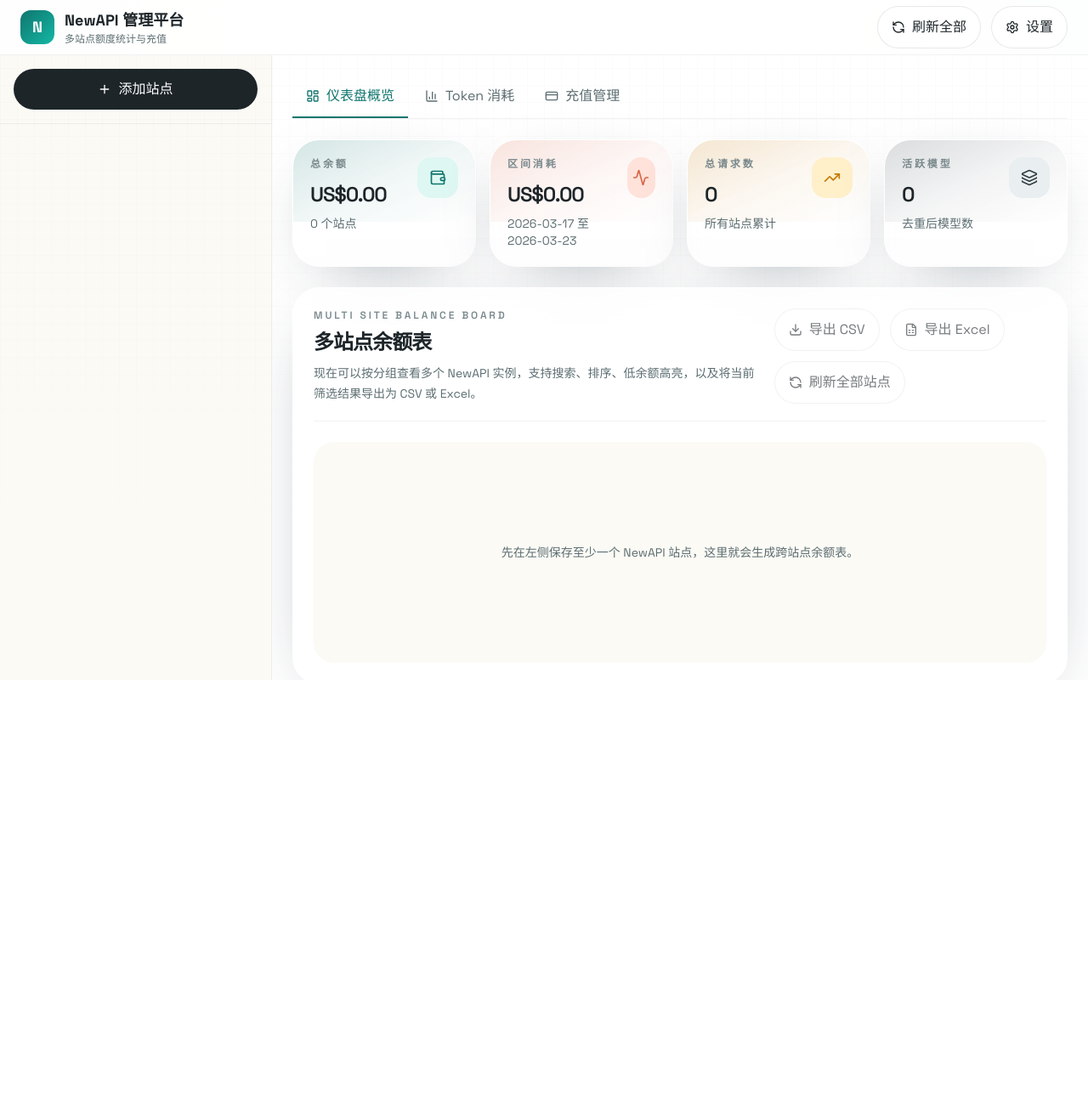
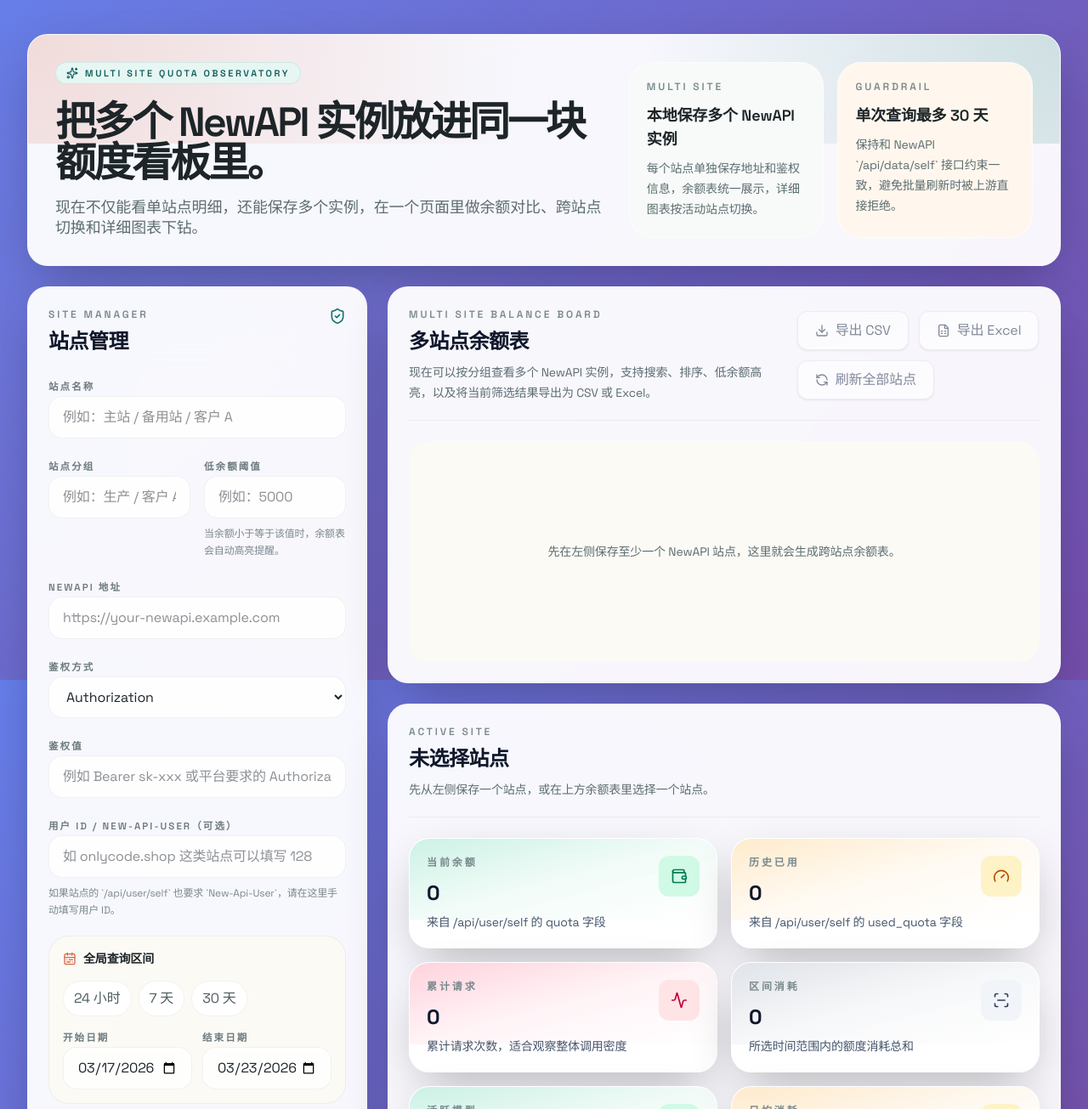
Before and after one commit to nanashiwang/newapi-api, a Next.js app: page / in a window 1280 px wide. Shown: the top 1305 px of the page at 85% size. Before the commit the page ends 800 px from the top, so only its background shows below. Built offline with nearby package versions, Linux system fonts and the light colour scheme.

Commit message:
style: update global styles and component layouts for improved UI consistency and aesthetics

```diff
--- a/src/app/globals.css
+++ b/src/app/globals.css
@@ -1,18 +1,20 @@
 @import "tailwindcss";
 
 :root {
-  --page-bg: #f7f3ea;
-  --page-bg-strong: #f2ede2;
-  --surface: rgba(255, 255, 255, 0.76);
-  --surface-border: rgba(255, 255, 255, 0.72);
-  --ink: #1d2529;
-  --muted: #5c6d71;
-  --teal: #0f766e;
-  --teal-soft: #d8f2ee;
-  --amber: #c57700;
-  --amber-soft: #fbe8bc;
-  --coral: #d96749;
-  --coral-soft: #ffe1d7;
+  --page-bg: #f8fafc;
+  --page-bg-strong: #f1f5f9;
+  --surface: rgba(255, 255, 255, 0.95);
+  --surface-border: rgba(226, 232, 240, 0.8);
+  --ink: #0f172a;
+  --muted: #64748b;
+  --primary: #3b82f6;
+  --primary-soft: #dbeafe;
+  --success: #10b981;
+  --success-soft: #d1fae5;
+  --warning: #f59e0b;
+  --warning-soft: #fef3c7;
+  --danger: #ef4444;
+  --danger-soft: #fee2e2;
 }
 
 @theme inline {
@@ -34,11 +36,10 @@
   margin: 0;
   min-height: 100vh;
   color: var(--ink);
-  background:
-    radial-gradient(circle at top left, rgba(217, 103, 73, 0.14), transparent 24%),
-    radial-gradient(circle at top right, rgba(15, 118, 110, 0.18), transparent 24%),
-    linear-gradient(180deg, #fcfaf5 0%, var(--page-bg) 52%, var(--page-bg-strong) 100%);
-  font-family: var(--font-display), sans-serif;
+  background: linear-gradient(135deg, #667eea 0%, #764ba2 100%);
+  font-family: var(--font-display), -apple-system, BlinkMacSystemFont, "Segoe UI", sans-serif;
+  font-weight: 400;
+  letter-spacing: -0.01em;
 }
 
 body::before {
@@ -46,11 +47,8 @@
   position: fixed;
   inset: 0;
   pointer-events: none;
-  background-image:
-    linear-gradient(rgba(29, 37, 41, 0.02) 1px, transparent 1px),
-    linear-gradient(90deg, rgba(29, 37, 41, 0.02) 1px, transparent 1px);
-  background-size: 20px 20px;
-  mask-image: linear-gradient(180deg, rgba(255, 255, 255, 0.9), transparent 85%);
+  background: radial-gradient(circle at 20% 50%, rgba(120, 119, 198, 0.3), transparent 50%),
+              radial-gradient(circle at 80% 80%, rgba(99, 102, 241, 0.2), transparent 50%);
 }
 
 ::selection {
@@ -76,11 +74,11 @@
   }
 
   .surface-card {
-    @apply rounded-[2rem] border border-white/70 bg-white/75 shadow-[0_22px_80px_-40px_rgba(28,47,62,0.5)] backdrop-blur-xl;
+    @apply rounded-3xl border border-white/20 bg-white/95 shadow-[0_20px_60px_-15px_rgba(0,0,0,0.3)] backdrop-blur-2xl;
   }
 
   .section-title {
-    @apply text-xl font-semibold tracking-[-0.04em] text-[#1d2529] sm:text-2xl;
+    @apply text-xl font-bold tracking-[-0.02em] text-slate-900 sm:text-2xl;
   }
 
   .muted-copy {
@@ -100,11 +98,11 @@
   }
 
   .primary-button {
-    @apply inline-flex items-center justify-center gap-2 rounded-full bg-[#1d2529] px-4 py-3 text-sm font-semibold text-white transition duration-200 hover:bg-[#10161a] disabled:cursor-not-allowed disabled:opacity-60;
+    @apply inline-flex items-center justify-center gap-2 rounded-xl bg-gradient-to-r from-blue-600 to-indigo-600 px-5 py-2.5 text-sm font-semibold text-white shadow-lg shadow-blue-500/50 transition-all duration-200 hover:shadow-xl hover:shadow-blue-500/60 hover:-translate-y-0.5 disabled:cursor-not-allowed disabled:opacity-60;
   }
 
   .secondary-button {
-    @apply inline-flex items-center justify-center gap-2 rounded-full border border-[#1d2529]/10 bg-white/80 px-4 py-3 text-sm font-semibold text-[#1d2529] transition duration-200 hover:border-[#1d2529]/20 hover:bg-white disabled:cursor-not-allowed disabled:opacity-60;
+    @apply inline-flex items-center justify-center gap-2 rounded-xl border border-slate-200 bg-white px-5 py-2.5 text-sm font-semibold text-slate-700 shadow-sm transition-all duration-200 hover:bg-slate-50 hover:border-slate-300 hover:-translate-y-0.5 disabled:cursor-not-allowed disabled:opacity-60;
   }
 
   .ghost-button {
--- a/src/app/page.tsx
+++ b/src/app/page.tsx
@@ -1,5 +1,5 @@
-import { MainApp } from "@/components/main-app";
+import { DashboardShell } from "@/components/dashboard/dashboard-shell";
 
 export default function Home() {
-  return <MainApp />;
+  return <DashboardShell />;
 }
--- a/src/components/dashboard/dashboard-shell.tsx
+++ b/src/components/dashboard/dashboard-shell.tsx
@@ -33,11 +33,6 @@
 import { ModelBreakdown } from "@/components/dashboard/model-breakdown";
 import { SiteBalanceTable } from "@/components/dashboard/site-balance-table";
 import { TrendChart } from "@/components/dashboard/trend-chart";
-import { AppHeader } from "@/components/layout/app-header";
-import { SiteSidebar } from "@/components/layout/site-sidebar";
-import { DashboardTabs } from "@/components/dashboard/dashboard-tabs";
-import { TokenConsumption } from "@/components/tokens/token-consumption";
-import { RechargePanel } from "@/components/recharge/recharge-panel";
 import type {
   AuthType,
   DashboardData,
--- a/src/components/dashboard/dashboard-tabs.tsx
+++ b/src/components/dashboard/dashboard-tabs.tsx
@@ -17,7 +17,7 @@
   ];
 
   return (
-    <div className="border-b border-black/5">
+    <div className="border-b border-slate-200">
       <div className="flex gap-1">
         {tabs.map((tab) => {
           const Icon = tab.icon;
@@ -30,8 +30,8 @@
               onClick={() => onTabChange(tab.id)}
               className={`flex items-center gap-2 border-b-2 px-4 py-3 text-sm font-semibold transition ${
                 isActive
-                  ? "border-[#0f766e] text-[#0f766e]"
-                  : "border-transparent text-[#5c6d71] hover:text-[#1d2529]"
+                  ? "border-blue-600 text-blue-600"
+                  : "border-transparent text-slate-600 hover:text-slate-900"
               }`}
             >
               <Icon className="size-4" />
--- a/src/components/dashboard/metric-card.tsx
+++ b/src/components/dashboard/metric-card.tsx
@@ -10,20 +10,20 @@
   }
 > = {
   teal: {
-    icon: "bg-[#dff7f2] text-[#0f766e]",
-    halo: "from-[#0f766e]/18 via-[#0f766e]/6 to-transparent",
+    icon: "bg-emerald-100 text-emerald-700",
+    halo: "from-emerald-500/20 via-emerald-500/5 to-transparent",
   },
   amber: {
-    icon: "bg-[#fff0ca] text-[#c57700]",
-    halo: "from-[#c57700]/18 via-[#c57700]/6 to-transparent",
+    icon: "bg-amber-100 text-amber-700",
+    halo: "from-amber-500/20 via-amber-500/5 to-transparent",
   },
   coral: {
-    icon: "bg-[#ffe2da] text-[#d96749]",
-    halo: "from-[#d96749]/18 via-[#d96749]/6 to-transparent",
+    icon: "bg-rose-100 text-rose-700",
+    halo: "from-rose-500/20 via-rose-500/5 to-transparent",
   },
   slate: {
-    icon: "bg-[#e9eef0] text-[#324047]",
-    halo: "from-[#324047]/18 via-[#324047]/6 to-transparent",
+    icon: "bg-slate-100 text-slate-700",
+    halo: "from-slate-500/20 via-slate-500/5 to-transparent",
   },
 };
 
@@ -52,13 +52,13 @@
       <div className="relative flex items-start justify-between gap-4">
         <div>
           <p className="stat-note">{label}</p>
-          <p className="mt-3 text-2xl font-semibold tracking-[-0.05em] text-[#1d2529]">
+          <p className="mt-3 text-2xl font-bold tracking-tight text-slate-900">
             {value}
           </p>
-          <p className="mt-2 text-sm text-[#5c6d71]">{detail}</p>
+          <p className="mt-2 text-sm text-slate-600">{detail}</p>
         </div>
         <div
-          className={`flex size-12 items-center justify-center rounded-2xl ${toneClassName.icon}`}
+          className={`flex size-12 items-center justify-center rounded-xl ${toneClassName.icon}`}
         >
           <Icon className="size-5" />
         </div>
--- a/src/components/layout/app-header.tsx
+++ b/src/components/layout/app-header.tsx
@@ -9,15 +9,15 @@
 
 export function AppHeader({ onRefreshAll, isRefreshing }: AppHeaderProps) {
   return (
-    <header className="sticky top-0 z-50 border-b border-black/5 bg-white/95 backdrop-blur">
+    <header className="sticky top-0 z-50 border-b border-white/20 bg-white/80 backdrop-blur-xl">
       <div className="flex h-16 items-center justify-between px-6">
         <div className="flex items-center gap-3">
-          <div className="flex size-10 items-center justify-center rounded-xl bg-gradient-to-br from-[#0f766e] to-[#14b8a6]">
+          <div className="flex size-10 items-center justify-center rounded-xl bg-gradient-to-br from-blue-600 to-indigo-600 shadow-lg shadow-blue-500/50">
             <span className="text-lg font-bold text-white">N</span>
           </div>
           <div>
-            <h1 className="text-lg font-bold text-[#1d2529]">NewAPI 管理平台</h1>
-            <p className="text-xs text-[#5c6d71]">多站点额度统计与充值</p>
+            <h1 className="text-lg font-bold text-slate-900">NewAPI 管理平台</h1>
+            <p className="text-xs text-slate-600">多站点额度统计与充值</p>
           </div>
         </div>
 
--- a/src/components/layout/app-layout.tsx
+++ b/src/components/layout/app-layout.tsx
@@ -1,6 +1,5 @@
 "use client";
 
-import { useState } from "react";
 import { AppHeader } from "./app-header";
 import { SiteSidebar } from "./site-sidebar";
 import type { SiteSummaryRow } from "@/lib/dashboard-types";
--- a/src/components/layout/site-sidebar.tsx
+++ b/src/components/layout/site-sidebar.tsx
@@ -37,9 +37,9 @@
     site.currentBalance <= site.warningQuota;
 
   return (
-    <aside className="w-80 border-r border-black/5 bg-[#fbfaf5]">
+    <aside className="w-80 border-r border-white/20 bg-white/80 backdrop-blur-xl">
       <div className="flex h-full flex-col">
-        <div className="border-b border-black/5 p-4">
+        <div className="border-b border-slate-200 p-4">
           <button
             type="button"
             onClick={onAddSite}
@@ -61,7 +61,7 @@
                   <button
                     type="button"
                     onClick={() => toggleGroup(group)}
-                    className="flex w-full items-center justify-between rounded-lg px-3 py-2 text-sm font-semibold text-[#1d2529] hover:bg-white/70"
+                    className="flex w-full items-center justify-between rounded-xl px-3 py-2 text-sm font-semibold text-slate-900 hover:bg-slate-100 transition"
                   >
                     <div className="flex items-center gap-2">
                       {isExpanded ? (
@@ -70,10 +70,10 @@
                         <ChevronRight className="size-4" />
                       )}
                       <span>{group}</span>
-                      <span className="text-xs text-[#5c6d71]">({groupSites.length})</span>
+                      <span className="text-xs text-slate-500">({groupSites.length})</span>
                     </div>
                     {warningCount > 0 && (
-                      <span className="flex items-center gap-1 text-xs text-[#b34d33]">
+                      <span className="flex items-center gap-1 text-xs text-red-600">
                         <TriangleAlert className="size-3" />
                         {warningCount}
                       </span>
@@ -91,12 +91,12 @@
                             key={site.id}
                             type="button"
                             onClick={() => onSelectSite(site.id)}
-                            className={`flex w-full items-start gap-2 rounded-lg px-3 py-2 text-left text-sm transition ${
+                            className={`flex w-full items-start gap-2 rounded-xl px-3 py-2 text-left text-sm transition ${
                               isActive
-                                ? "bg-[#0f766e] text-white"
+                                ? "bg-gradient-to-r from-blue-600 to-indigo-600 text-white shadow-lg"
                                 : hasWarning
-                                  ? "bg-[#fff9f6] text-[#b34d33] hover:bg-[#fff4ef]"
-                                  : "text-[#4f5d62] hover:bg-white/70"
+                                  ? "bg-red-50 text-red-700 hover:bg-red-100"
+                                  : "text-slate-700 hover:bg-slate-100"
                             }`}
                           >
                             <Server className="mt-0.5 size-4 shrink-0" />
--- a/src/components/main-app.tsx
+++ b/src/components/main-app.tsx
@@ -1,154 +1,7 @@
 "use client";
 
-import { useState, useEffect } from "react";
-import { AppHeader } from "@/components/layout/app-header";
-import { SiteSidebar } from "@/components/layout/site-sidebar";
-import { DashboardTabs } from "@/components/dashboard/dashboard-tabs";
-import { MetricCard } from "@/components/dashboard/metric-card";
-import { SiteBalanceTable } from "@/components/dashboard/site-balance-table";
-import { TokenConsumption } from "@/components/tokens/token-consumption";
-import { RechargePanel } from "@/components/recharge/recharge-panel";
-import { Activity, Wallet, TrendingUp, Layers3 } from "lucide-react";
-import type { SiteConfig, SiteSummaryRow, DashboardRange } from "@/lib/dashboard-types";
-import { formatDateInput, shiftDate, formatUsd, formatCompactNumber } from "@/lib/formatters";
-
-type TabType = "overview" | "consumption" | "recharge";
-
-const SITES_KEY = "newapi-quota-dashboard:sites";
-
-function createDefaultRange(): DashboardRange {
-  const today = new Date();
-  return {
-    startDate: formatDateInput(shiftDate(today, -6)),
-    endDate: formatDateInput(today),
-  };
-}
+import { DashboardShell } from "@/components/dashboard/dashboard-shell";
 
 export function MainApp() {
-  const [activeTab, setActiveTab] = useState<TabType>("overview");
-  const [sites, setSites] = useState<SiteConfig[]>([]);
-  const [activeSiteId, setActiveSiteId] = useState<string | null>(null);
-  const [summaries, setSummaries] = useState<SiteSummaryRow[]>([]);
-  const [isRefreshing, setIsRefreshing] = useState(false);
-  const [range] = useState<DashboardRange>(createDefaultRange);
-
-  useEffect(() => {
-    const stored = localStorage.getItem(SITES_KEY);
-    if (stored) {
-      try {
-        const parsed = JSON.parse(stored);
-        setSites(Array.isArray(parsed) ? parsed : []);
-      } catch {}
-    }
-  }, []);
-
-  const handleAddSite = () => {
-    setActiveTab("overview");
-  };
-
-  const handleRefreshAll = () => {
-    setIsRefreshing(true);
-    setTimeout(() => setIsRefreshing(false), 2000);
-  };
-
-  const activeSite = summaries.find((s) => s.id === activeSiteId);
-
-  const totalBalance = summaries.reduce((sum, s) => sum + (s.currentBalance || 0), 0);
-  const totalUsage = summaries.reduce((sum, s) => sum + (s.periodQuota || 0), 0);
-  const totalRequests = summaries.reduce((sum, s) => sum + (s.totalRequests || 0), 0);
-  const activeModels = summaries.reduce((sum, s) => sum + (s.activeModels || 0), 0);
-
-  return (
-    <div className="flex h-screen flex-col">
-      <AppHeader onRefreshAll={handleRefreshAll} isRefreshing={isRefreshing} />
-
-      <div className="flex flex-1 overflow-hidden">
-        <SiteSidebar
-          sites={summaries}
-          activeSiteId={activeSiteId}
-          onSelectSite={setActiveSiteId}
-          onAddSite={handleAddSite}
-        />
-
-        <main className="flex-1 overflow-y-auto bg-white">
-          <div className="p-6">
-            <DashboardTabs activeTab={activeTab} onTabChange={setActiveTab} />
-
-            <div className="mt-6">
-              {activeTab === "overview" && (
-                <div className="space-y-6">
-                  <div className="grid gap-4 md:grid-cols-2 lg:grid-cols-4">
-                    <MetricCard
-                      icon={Wallet}
-                      tone="teal"
-                      label="总余额"
-                      value={formatUsd(totalBalance)}
-                      detail={`${summaries.length} 个站点`}
-                    />
-                    <MetricCard
-                      icon={Activity}
-                      tone="coral"
-                      label="区间消耗"
-                      value={formatUsd(totalUsage)}
-                      detail={`${range.startDate} 至 ${range.endDate}`}
-                    />
-                    <MetricCard
-                      icon={TrendingUp}
-                      tone="amber"
-                      label="总请求数"
-                      value={formatCompactNumber(totalRequests)}
-                      detail="所有站点累计"
-                    />
-                    <MetricCard
-                      icon={Layers3}
-                      tone="slate"
-                      label="活跃模型"
-                      value={activeModels.toString()}
-                      detail="去重后模型数"
-                    />
-                  </div>
-
-                  <SiteBalanceTable
-                    rows={summaries}
-                    activeSiteId={activeSiteId}
-                    isRefreshingAll={isRefreshing}
-                    refreshingSiteId={null}
-                    range={range}
-                    onSelect={setActiveSiteId}
-                    onRefreshSite={() => {}}
-                    onRefreshAll={handleRefreshAll}
-                  />
-                </div>
-              )}
-
-              {activeTab === "consumption" && activeSite && (
-                <TokenConsumption
-                  siteId={activeSite.id}
-                  siteName={activeSite.name}
-                  range={range}
-                  consumptionData={[]}
-                  modelBreakdown={[]}
-                />
-              )}
-
-              {activeTab === "recharge" && activeSite && (
-                <RechargePanel
-                  siteId={activeSite.id}
-                  siteName={activeSite.name}
-                  currentBalance={activeSite.currentBalance}
-                  onRecharge={async () => {}}
-                />
-              )}
-
-              {activeTab !== "overview" && !activeSite && (
-                <div className="flex h-96 items-center justify-center rounded-2xl bg-[#fbfaf5] text-[#5c6d71]">
-                  请先在左侧选择一个站点
-                </div>
-              )}
-            </div>
-          </div>
-        </main>
-      </div>
-    </div>
-  );
+  return <DashboardShell />;
 }
--- a/src/components/recharge/recharge-panel.tsx
+++ b/src/components/recharge/recharge-panel.tsx
@@ -48,14 +48,14 @@
 
       <div className="mt-6 grid gap-6 lg:grid-cols-2">
         <div>
-          <div className="rounded-2xl bg-gradient-to-br from-[#dff7f2] to-white p-6">
+          <div className="rounded-2xl bg-gradient-to-br from-emerald-50 to-teal-50 p-6 border border-emerald-100">
             <div className="flex items-center gap-3">
-              <div className="flex size-14 items-center justify-center rounded-xl bg-[#0f766e] text-white">
+              <div className="flex size-14 items-center justify-center rounded-xl bg-gradient-to-br from-emerald-600 to-teal-600 text-white shadow-lg">
                 <DollarSign className="size-7" />
               </div>
               <div>
-                <p className="text-sm text-[#5c6d71]">当前余额</p>
-                <p className="text-3xl font-bold text-[#1d2529]">
+                <p className="text-sm text-slate-600">当前余额</p>
+                <p className="text-3xl font-bold text-slate-900">
                   ${currentBalance?.toFixed(2) ?? "--"}
                 </p>
               </div>
@@ -121,7 +121,7 @@
           </div>
 
           {history.length === 0 ? (
-            <div className="mt-4 rounded-2xl bg-[#fbfaf5] p-8 text-center text-sm text-[#5c6d71]">
+            <div className="mt-4 rounded-2xl bg-slate-50 border border-slate-200 p-8 text-center text-sm text-slate-600">
               暂无充值记录
             </div>
           ) : (
--- a/src/components/tokens/token-consumption.tsx
+++ b/src/components/tokens/token-consumption.tsx
@@ -51,34 +51,34 @@
       </div>
 
       <div className="mt-6 grid gap-4 md:grid-cols-2">
-        <div className="rounded-2xl bg-gradient-to-br from-[#dff7f2] to-white p-5">
+        <div className="rounded-2xl bg-gradient-to-br from-blue-50 to-indigo-50 p-5 border border-blue-100">
           <div className="flex items-center gap-3">
-            <div className="flex size-12 items-center justify-center rounded-xl bg-[#0f766e] text-white">
+            <div className="flex size-12 items-center justify-center rounded-xl bg-gradient-to-br from-blue-600 to-indigo-600 text-white shadow-lg">
               <Activity className="size-6" />
             </div>
             <div>
-              <p className="text-sm text-[#5c6d71]">总消耗</p>
-              <p className="text-2xl font-bold text-[#1d2529]">{formatUsd(totalUsage)}</p>
+              <p className="text-sm text-slate-600">总消耗</p>
+              <p className="text-2xl font-bold text-slate-900">{formatUsd(totalUsage)}</p>
             </div>
           </div>
         </div>
 
-        <div className="rounded-2xl bg-gradient-to-br from-[#fff0ca] to-white p-5">
+        <div className="rounded-2xl bg-gradient-to-br from-amber-50 to-orange-50 p-5 border border-amber-100">
           <div className="flex items-center gap-3">
-            <div className="flex size-12 items-center justify-center rounded-xl bg-[#c57700] text-white">
+            <div className="flex size-12 items-center justify-center rounded-xl bg-gradient-to-br from-amber-500 to-orange-500 text-white shadow-lg">
               <TrendingUp className="size-6" />
             </div>
             <div>
-              <p className="text-sm text-[#5c6d71]">总请求数</p>
-              <p className="text-2xl font-bold text-[#1d2529]">{formatCompactNumber(totalRequests)}</p>
+              <p className="text-sm text-slate-600">总请求数</p>
+              <p className="text-2xl font-bold text-slate-900">{formatCompactNumber(totalRequests)}</p>
             </div>
           </div>
         </div>
       </div>
 
       <div className="mt-6">
-        <h3 className="text-sm font-semibold text-[#1d2529]">消耗趋势</h3>
-        <div className="mt-4 h-64 rounded-2xl bg-[#fbfaf5] p-4">
+        <h3 className="text-sm font-semibold text-slate-900">消耗趋势</h3>
+        <div className="mt-4 h-64 rounded-2xl bg-slate-50 border border-slate-200 p-4">
           <ResponsiveContainer width="100%" height="100%">
             <AreaChart data={chartData}>
               <defs>
@@ -103,24 +103,24 @@
       </div>
 
       <div className="mt-6">
-        <h3 className="text-sm font-semibold text-[#1d2529]">模型消耗分布</h3>
-        <div className="mt-4 overflow-hidden rounded-2xl border border-black/5">
+        <h3 className="text-sm font-semibold text-slate-900">模型消耗分布</h3>
+        <div className="mt-4 overflow-hidden rounded-2xl border border-slate-200">
           <table className="w-full text-sm">
-            <thead className="bg-[#f3eee4]">
+            <thead className="bg-slate-50">
               <tr>
-                <th className="px-4 py-3 text-left font-semibold text-[#1d2529]">模型</th>
-                <th className="px-4 py-3 text-right font-semibold text-[#1d2529]">消耗</th>
-                <th className="px-4 py-3 text-right font-semibold text-[#1d2529]">请求数</th>
+                <th className="px-4 py-3 text-left font-semibold text-slate-900">模型</th>
+                <th className="px-4 py-3 text-right font-semibold text-slate-900">消耗</th>
+                <th className="px-4 py-3 text-right font-semibold text-slate-900">请求数</th>
               </tr>
             </thead>
             <tbody className="bg-white">
               {modelBreakdown.map((model, idx) => (
-                <tr key={idx} className="border-t border-black/5">
-                  <td className="px-4 py-3 text-[#4f5d62]">{model.model}</td>
-                  <td className="px-4 py-3 text-right font-semibold text-[#1d2529]">
+                <tr key={idx} className="border-t border-slate-200">
+                  <td className="px-4 py-3 text-slate-700">{model.model}</td>
+                  <td className="px-4 py-3 text-right font-semibold text-slate-900">
                     {formatUsd(model.usage)}
                   </td>
-                  <td className="px-4 py-3 text-right text-[#4f5d62]">
+                  <td className="px-4 py-3 text-right text-slate-700">
                     {formatCompactNumber(model.requests)}
                   </td>
                 </tr>
```
Also changed, not shown: 1 other file (tests, documents, lock files or other folders).
